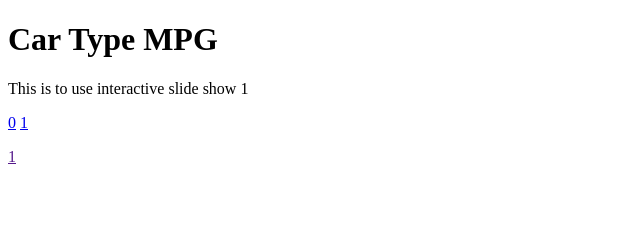
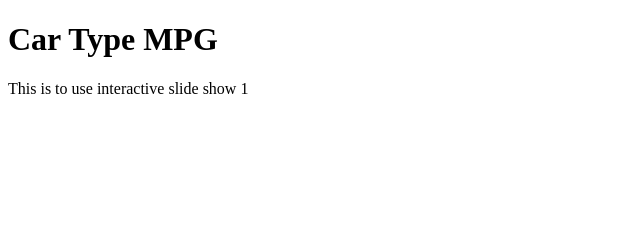
Before and after one commit to kunzhang0516/kunzhang0516.github.io, a plain HTML site: page index1.html in a window 1280 px wide. Shown: the top 240 px of the page, 0-640 px from the left. Drawn offline with nearby package versions, Linux system fonts and the light colour scheme; no server answers.

Commit message:
link bug

```diff
--- a/index1.html
+++ b/index1.html
@@ -7,8 +7,6 @@
 <p>This is to use interactive slide show 1</p>
 <a href="https://kunzhang0516.github.io/index" target="_blank">0</a>
 <a href="https://kunzhang0516.github.io/index1" target="_blank">1</a>
-
-<p><a href="">1</a></p>
 <svg width=600 height=600>
 </svg>
 <script>
```
